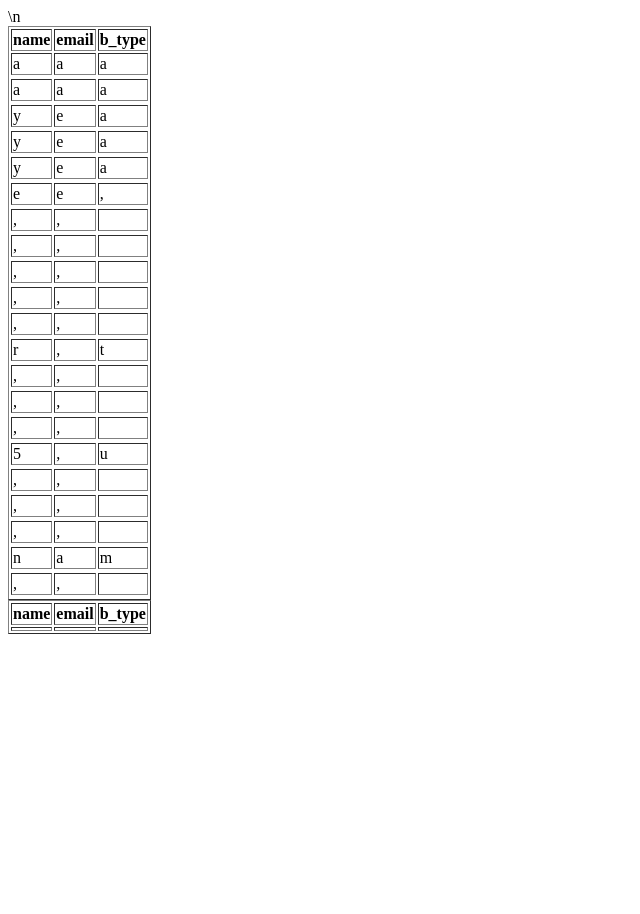
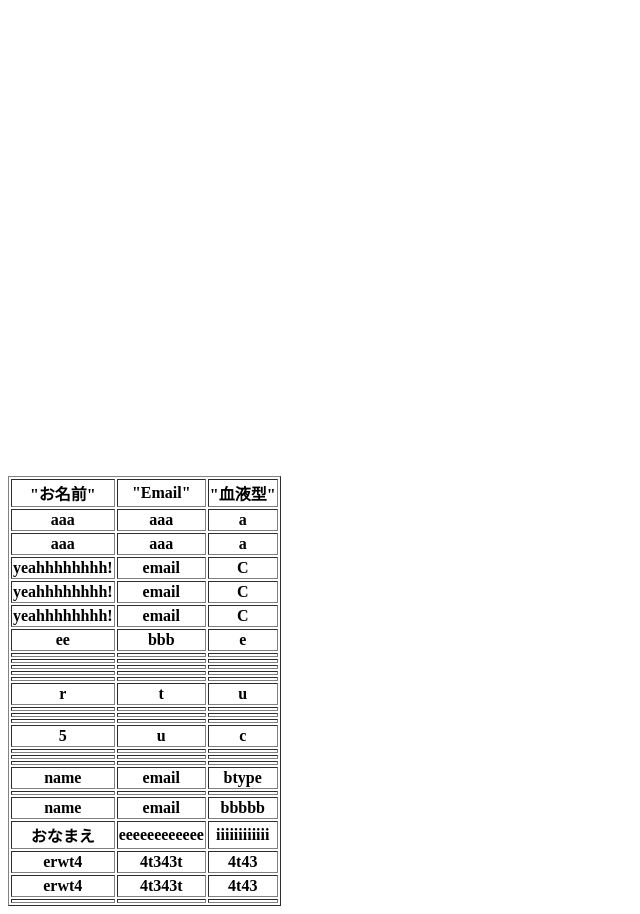
Before and after one commit to helloomoto/gsworkphp, a PHP site: page /output_data.php in a window 1280 px wide. Shown: the whole page, without its empty margins (0-640 px from the left). Before the commit the page ends 634 px from the top, so only its background shows below. Run offline with PHP 8.4, Linux system fonts and the light colour scheme; lists and menus that the app fills with data are empty.

Commit message:
更新しました！

```diff
--- a/question/data/data.csv
+++ b/question/data/data.csv
@@ -19,3 +19,7 @@ r,t,u
 ,,
 name,email,btype
 ,,
+name,email,bbbbb
+おなまえ,eeeeeeeeeeee,iiiiiiiiiiii
+erwt4,4t343t,4t43
+erwt4,4t343t,4t43
--- a/question/output_data.php
+++ b/question/output_data.php
@@ -5,27 +5,17 @@
         <title>Document</title>
     </head>
     <body>
+        <table border="1">
+            <tr><th>"お名前"</th><th>"Email"</th><th>"血液型"</th></tr>
+
         <?php
-echo '<table border="1">\n';
-echo "<tr><th>name</th><th>email</th><th>b_type</th></tr>\n";
-$filename = "data/data.csv";
-$lines = file($filename);
-foreach($lines as $key => $line){
-    explode(",",$line);
-    echo "<tr><td>{$line[0]}</td><td>{$line[1]}</td><td>{$line[2]}</td><tr>\n";
+                $file = fopen("data/data.csv","r");
+                while(!feof($file)){
+                    $array = fgetcsv($file);
+                    echo("<tr><th>".$array[0]."</th><th>".$array[1]."</th><th>".$array[2]."</th></tr><br>");
                 }
         ?>
-<table border="1">
-    <tr>
-        <th>name</th>
-        <th>email</th>
-        <th>b_type</th>
-    </tr>
-    <tr>
-        <td></td>
-        <td></td>
-        <td></td>
-    </tr>
+
         </table>
     </body>
 </html>
```
Lines whose indentation alone changed are shown as unchanged.
